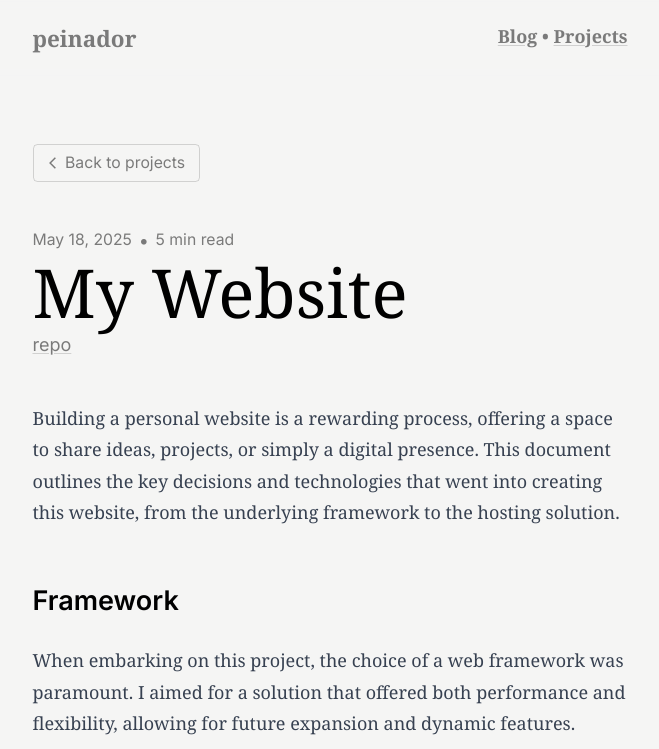
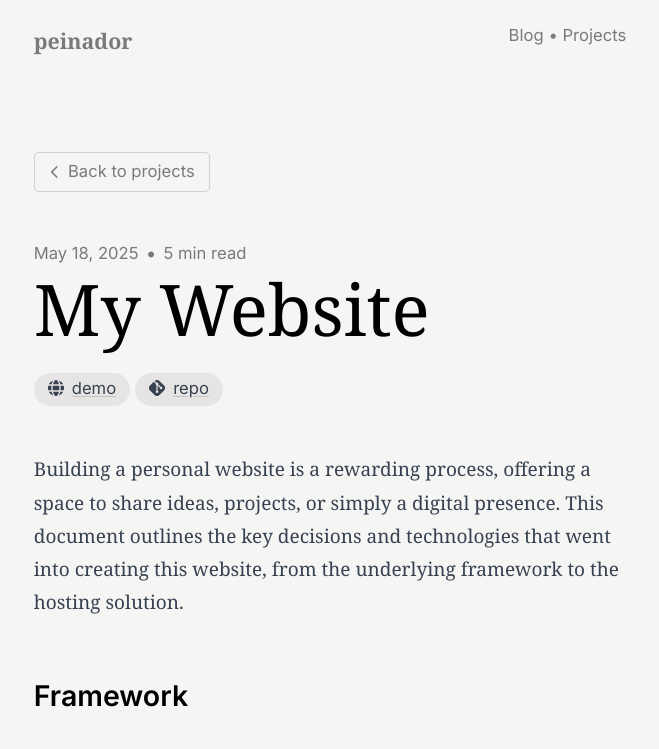
Before and after one commit to peinador/peinador-web, an Astro site: page /projects/website in a window 1280 px wide. Shown: the top 749 px of the page, without its empty margins (310-969 px from the left). Built offline with nearby package versions, Linux system fonts and the light colour scheme; Astro itself is replaced by a stand-in of ours; some packages are replaced by stand-ins of ours; a web font is replaced by a local one.

Commit message:
feat:tweak tags and font sizes

```diff
--- a/src/components/Header.astro
+++ b/src/components/Header.astro
@@ -8,18 +8,18 @@ import { SITE } from "@consts";
   <Container>
     <div class="flex flex-wrap gap-y-2 justify-between">
       <Link href="/" underline={false}>
-        <div class="font-display-bold text-xl">
+        <div class="font-display-bold text-lg">
           {SITE.NAME}
         </div>
       </Link>
-      <nav class="flex gap-1 font-display-bold">
-        <Link href="/blog">
+      <nav class="flex gap-1 font-sans font-medium text-sm">
+        <Link href="/blog" underline={false}>
           Blog
         </Link>
         <span>
           {`•`}
         </span>
-        <Link href="/projects">
+        <Link href="/projects" underline={false}>
           Projects
         </Link>
       </nav>
--- a/src/components/Tag.astro
+++ b/src/components/Tag.astro
@@ -46,7 +46,7 @@ function loadSvgIcon(iconName: string) {
 const svgContent = icon ? loadSvgIcon(icon) : null;
 ---
 
-<span class="inline-flex items-center gap-1 px-3 py-1 text-sm font-medium rounded-full bg-stone-200 dark:bg-stone-700 text-gray-700 dark:text-gray-300 hover:bg-stone-100 dark:hover:bg-gray-800 transition-colors">
+<span class="inline-flex items-center gap-1 px-3 py-1 text-sm font-medium rounded-full bg-stone-200 dark:bg-stone-800 text-gray-700 dark:text-gray-300 hover:bg-stone-300 dark:hover:bg-stone-700 transition-colors">
   {svgContent && <span class="flex-shrink-0 w-4 h-4 fill-current" set:html={svgContent}></span>}
   <span>{tag || <slot />}</span>
 </span>
--- a/src/content/projects/website/index.md
+++ b/src/content/projects/website/index.md
@@ -3,6 +3,7 @@ title: "My Website"
 description: "A detailed explanation of how I built this website, from framework selection to hosting decisions."
 date: "May 18 2025"
 repoURL: "https://github.com/peinador/peinador-web"
+demoURL: "/"
 ---
 
 Building a personal website is a rewarding process, offering a space to share ideas, projects, or simply a digital presence. This document outlines the key decisions and technologies that went into creating this website, from the underlying framework to the hosting solution.
--- a/src/pages/index.astro
+++ b/src/pages/index.astro
@@ -37,7 +37,7 @@ const projects = (await getCollection("projects"))
       Curated Tokens
     </h1>
     <div class="mt-4">
-      <h2 class="animate text-2xl font-display-italic font-light text-stone-600 dark:text-stone-400">
+      <h2 class="animate text-xl font-display-italic font-light text-stone-600 dark:text-stone-400">
         A personal website for my ramblings and projects
       </h2>
     </div>
--- a/src/pages/projects/[...slug].astro
+++ b/src/pages/projects/[...slug].astro
@@ -6,6 +6,7 @@ import FormattedDate from "@components/FormattedDate.astro";
 import { readingTime } from "@lib/utils";
 import BackToPrev from "@components/BackToPrev.astro";
 import Link from "@components/Link.astro";
+import Tag from "@components/Tag.astro";
 
 export async function getStaticPaths() {
   const projects: CollectionEntry<"projects">[] = (await getCollection("projects"))
@@ -43,19 +44,20 @@ const { Content } = await project.render();
         {project.data.title}
       </div>
       {(project.data.demoURL || project.data.repoURL) && (
-        <nav class="animate flex gap-1">
+        <nav class="animate flex gap-1 pt-5">
           {project.data.demoURL && (
+            <Tag icon="globe">
             <Link href={project.data.demoURL} external>
               demo
             </Link>
-          )}
-          {project.data.demoURL && project.data.repoURL && (
-            <span>/</span>
+          </Tag>
           )}
           {project.data.repoURL && (
-            <Link href={project.data.repoURL} external>
-              repo
-            </Link>
+            <Tag icon="git">
+              <Link href={project.data.repoURL} external>
+                repo
+              </Link>
+            </Tag>
           )}
         </nav>
       )}
--- a/src/styles/fonts.css
+++ b/src/styles/fonts.css
@@ -7,8 +7,8 @@
 
 .font-display-light {
   @apply font-display;
-  font-weight: 200;
-  font-variation-settings: "WONK" 1;
+  font-weight: 250;
+  font-variation-settings: "WONK" 1 "SOFT" 100;
   font-optical-sizing: auto;
 }
 
--- a/src/styles/global.css
+++ b/src/styles/global.css
@@ -5,7 +5,7 @@
 html {
   overflow-y: scroll;
   color-scheme: light;
-  font-size: 18px;
+  font-size: 19px;
 }
 
 html.dark {
```
Also changed, not shown: public/icons/globe.svg (added).
